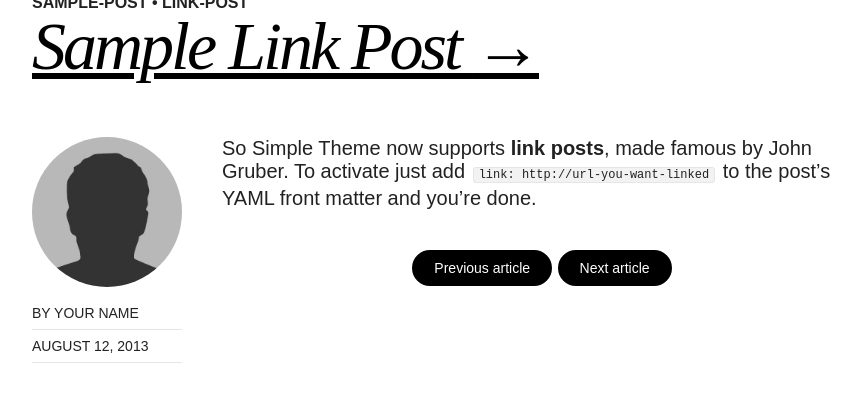
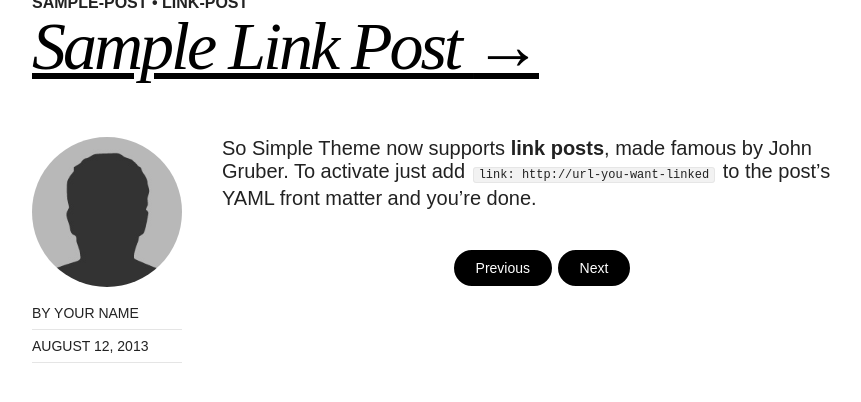
Before and after one commit to FoxerCoeee/FoxerCoeee, a Jekyll site: the page built from _posts/articles/2013-08-12-sample-link-post.md, in a window 1280 px wide and 900 px high, scrolled down 448 px. Shown: the top 402 px of the window, without its empty margins (128-989 px from the left). Built offline with Jekyll 4.4.1, drawn with Linux system fonts in a browser that asks for light colours; nearby versions of some CDN libraries.

Commit message:
Remove "article" from next/previous links

```diff
--- a/_layouts/post.html
+++ b/_layouts/post.html
@@ -54,10 +54,10 @@
         {{ content }}
         <nav class="pagination" role="navigation">
           {% if page.previous %}
-            <a href="{{ site.url }}{{ page.previous.url }}" class="btn" title="{{ page.previous.title }}">Previous article</a>
+            <a href="{{ site.url }}{{ page.previous.url }}" class="btn" title="{{ page.previous.title }}">Previous</a>
           {% endif %}
           {% if page.next %}
-            <a href="{{ site.url }}{{ page.next.url }}" class="btn" title="{{ page.next.title }}">Next article</a>
+            <a href="{{ site.url }}{{ page.next.url }}" class="btn" title="{{ page.next.title }}">Next</a>
           {% endif %}
         </nav><!-- /.pagination -->
         {% if site.owner.disqus-shortname and page.comments == true %}<div id="disqus_thread"></div><!-- /#disqus_thread -->{% endif %}
```
